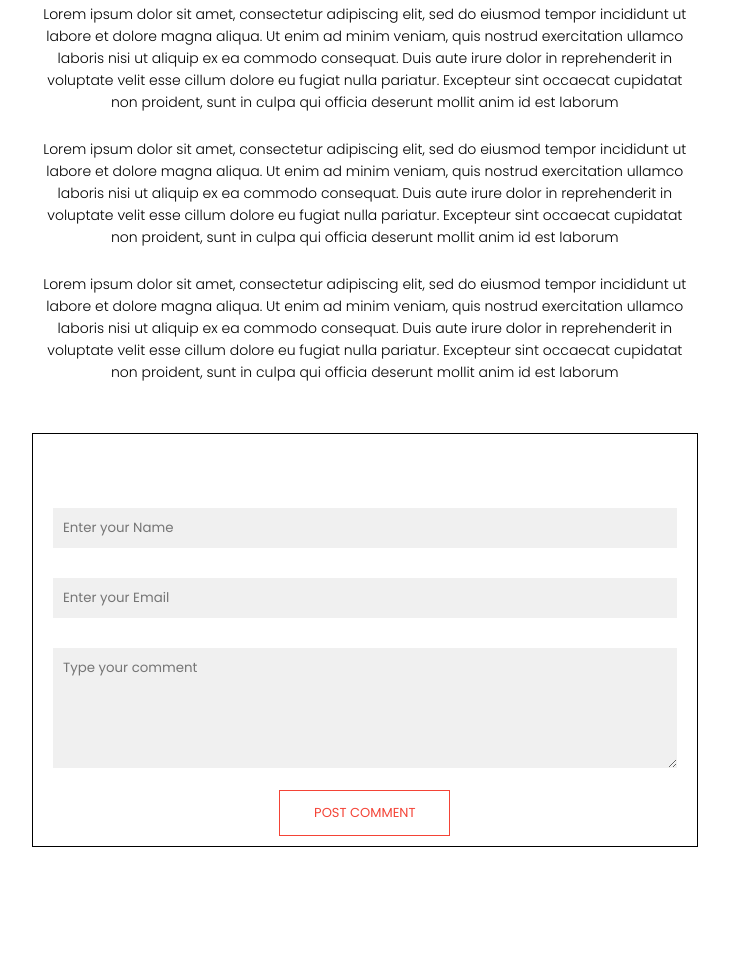
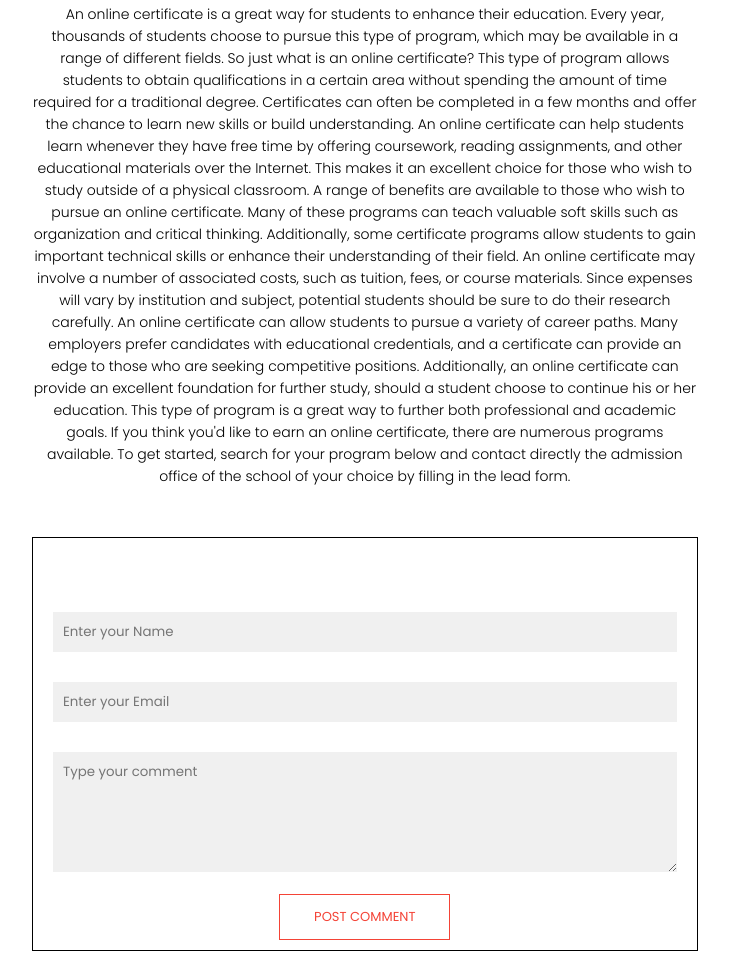
Before and after one commit to Priyansh1501/EdufordExpo.github.io, a plain HTML site: page blog.html in a window 1280 px wide. Shown: the part 909-1863 px from the top of the page, without its empty margins (96-825 px from the left). Drawn offline with Linux system fonts and the light colour scheme.

Commit message:
Update blog.html

```diff
--- a/blog.html
+++ b/blog.html
@@ -36,13 +36,18 @@
                       <div class="blog-left">
                           <img src="images/certificate.jpg">
                           <h2>Our Certificate and Online Programs for 2021</h2>
-                          <p>Lorem ipsum dolor sit amet, consectetur adipiscing elit, sed do eiusmod tempor incididunt ut labore et dolore magna aliqua. Ut enim ad minim veniam, quis nostrud exercitation ullamco laboris nisi ut aliquip ex ea commodo consequat. Duis aute irure dolor in reprehenderit in voluptate velit esse cillum dolore eu fugiat nulla pariatur. Excepteur sint occaecat cupidatat non proident, sunt in culpa qui officia deserunt mollit anim id est laborum</p>
-                          <br>
-                          <p>Lorem ipsum dolor sit amet, consectetur adipiscing elit, sed do eiusmod tempor incididunt ut labore et dolore magna aliqua. Ut enim ad minim veniam, quis nostrud exercitation ullamco laboris nisi ut aliquip ex ea commodo consequat. Duis aute irure dolor in reprehenderit in voluptate velit esse cillum dolore eu fugiat nulla pariatur. Excepteur sint occaecat cupidatat non proident, sunt in culpa qui officia deserunt mollit anim id est laborum</p>
-                          <br>
-                          <p>Lorem ipsum dolor sit amet, consectetur adipiscing elit, sed do eiusmod tempor incididunt ut labore et dolore magna aliqua. Ut enim ad minim veniam, quis nostrud exercitation ullamco laboris nisi ut aliquip ex ea commodo consequat. Duis aute irure dolor in reprehenderit in voluptate velit esse cillum dolore eu fugiat nulla pariatur. Excepteur sint occaecat cupidatat non proident, sunt in culpa qui officia deserunt mollit anim id est laborum</p>
+                          <p>An online certificate is a great way for students to enhance their education. Every year, thousands of students choose to pursue this type of program, which may be available in a range of different fields.
 
-                          <div class="comment-box">
+So just what is an online certificate? This type of program allows students to obtain qualifications in a certain area without spending the amount of time required for a traditional degree. Certificates can often be completed in a few months and offer the chance to learn new skills or build understanding. An online certificate can help students learn whenever they have free time by offering coursework, reading assignments, and other educational materials over the Internet. This makes it an excellent choice for those who wish to study outside of a physical classroom.
+
+A range of benefits are available to those who wish to pursue an online certificate. Many of these programs can teach valuable soft skills such as organization and critical thinking. Additionally, some certificate programs allow students to gain important technical skills or enhance their understanding of their field.
+
+An online certificate may involve a number of associated costs, such as tuition, fees, or course materials. Since expenses will vary by institution and subject, potential students should be sure to do their research carefully.
+
+An online certificate can allow students to pursue a variety of career paths. Many employers prefer candidates with educational credentials, and a certificate can provide an edge to those who are seeking competitive positions. Additionally, an online certificate can provide an excellent foundation for further study, should a student choose to continue his or her education. This type of program is a great way to further both professional and academic goals.
+
+If you think you'd like to earn an online certificate, there are numerous programs available. To get started, search for your program below and contact directly the admission office of the school of your choice by filling in the lead form.
+                          </p><div class="comment-box">
                               <h3>Leave a comment</h3>
                               <form class="comment-form">
                                   <input type="text" placeholder="Enter your Name">
```
